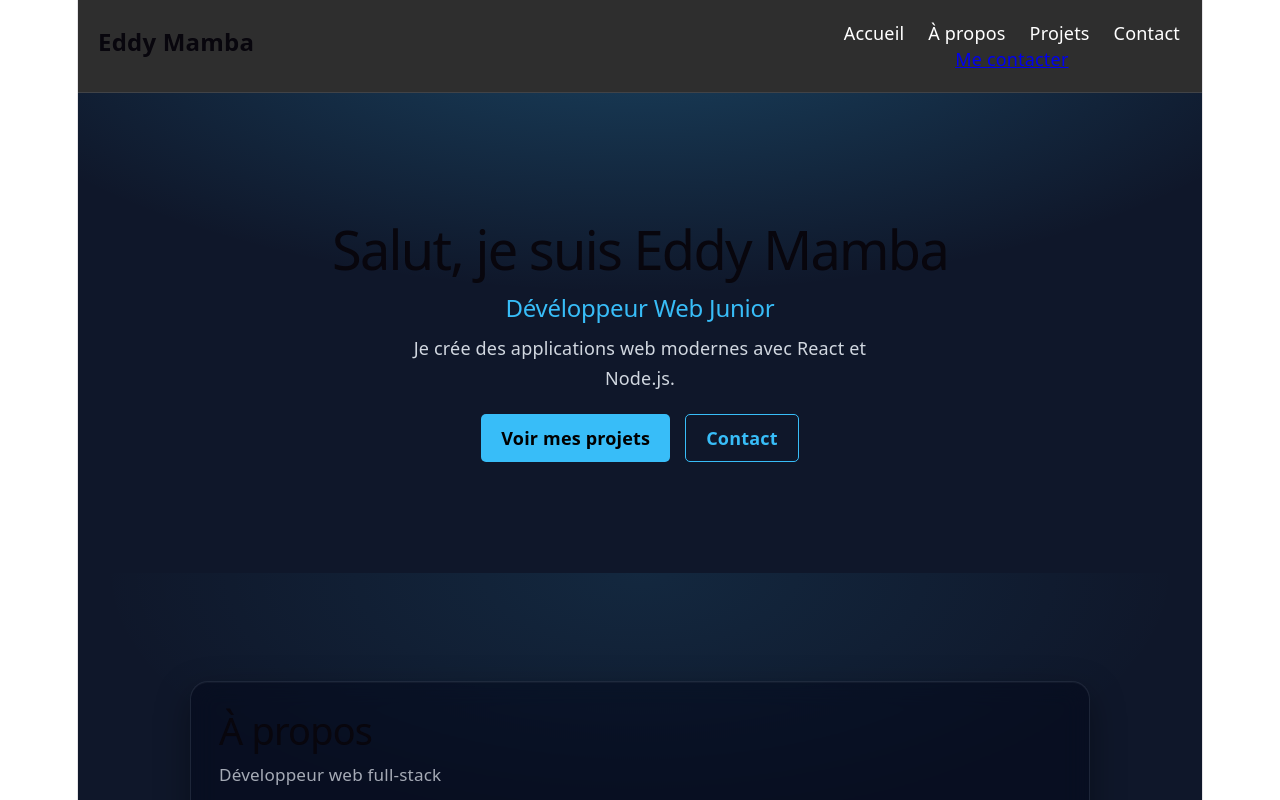
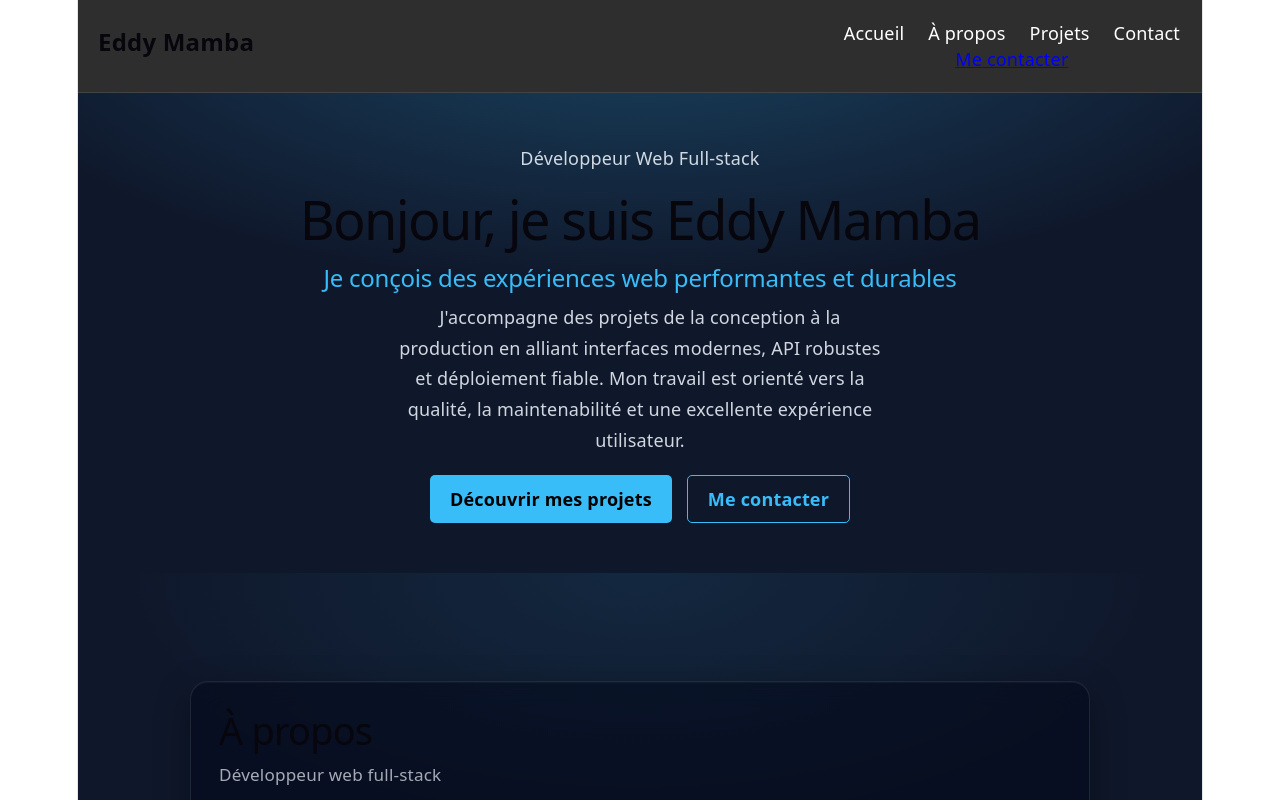
Before and after one commit to EddyMamba/portfolio, a React (Vite) app: page / in a window 1280 px wide. Shown: the top 800 px of the page. Built offline with nearby package versions, Linux system fonts and the light colour scheme.

Commit message:
feat(hero): design main hero section with call-to-actions

```diff
--- a/src/Hero.jsx
+++ b/src/Hero.jsx
@@ -1,19 +1,25 @@
-function Hero(){
-    return(
-
+function Hero() {
+  return (
     <section id="home" className="hero">
 
       <div className="hero-content">
-                <h1>Salut, je suis Eddy Mamba</h1>
-                <h2>Dévéloppeur Web Junior</h2>
-
+        <p className="hero-eyebrow">Développeur Web Full-stack</p>
+        <h1>Bonjour, je suis Eddy Mamba</h1>
+        <h2>Je conçois des expériences web performantes et durables</h2>
         <p>
-                    Je crée des applications web modernes avec React et Node.js.
+          J'accompagne des projets de la conception à la production en alliant
+          interfaces modernes, API robustes et déploiement fiable. Mon travail est
+          orienté vers la qualité, la maintenabilité et une excellente expérience
+          utilisateur.
         </p>
 
         <div className="hero-buttons">
-                    <a href="#projects" className="btn">Voir mes projets</a>
-                    <a href="#contact" className="btn-outline">Contact</a>
+          <a href="#projects" className="btn">
+            Découvrir mes projets
+          </a>
+          <a href="#contact" className="btn-outline">
+            Me contacter
+          </a>
         </div>
       </div>
 
```
Lines whose indentation alone changed are shown as unchanged.
